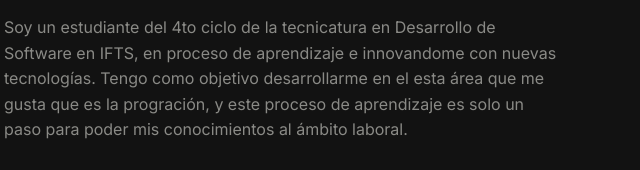
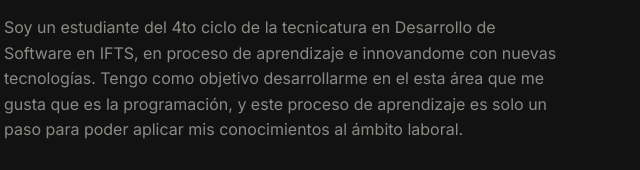
Before and after one commit to wemvaldez1122/PFO-1, a website: page perfil-wilmer.html in a window 1280 px wide. Shown: the part 294-464 px from the top of the page, 288-928 px from the left. Drawn offline with Linux system fonts and the light colour scheme.

Commit message:
Update perfil-wilmer.html

```diff
--- a/perfil-wilmer.html
+++ b/perfil-wilmer.html
@@ -69,7 +69,10 @@
             <span class="meta-item"><strong>IFTS:</strong> 4º ciclo</span>
           </div>
           <p style="color: var(--muted); max-width: 560px">
-            Soy un estudiante del 4to ciclo de la tecnicatura en Desarrollo de Software en IFTS, en proceso de aprendizaje e innovandome con nuevas tecnologías. Tengo como objetivo desarrollarme en el esta área que me gusta que es la progración, y este proceso de aprendizaje es solo un paso para poder mis conocimientos al ámbito laboral.
+            Soy un estudiante del 4to ciclo de la tecnicatura en Desarrollo de Software en IFTS,
+            en proceso de aprendizaje e innovandome con nuevas tecnologías. Tengo como objetivo
+            desarrollarme en el esta área que me gusta que es la programación, y este proceso de
+            aprendizaje es solo un paso para poder aplicar mis conocimientos al ámbito laboral.
           </p>
         </div>
       </section>
```
